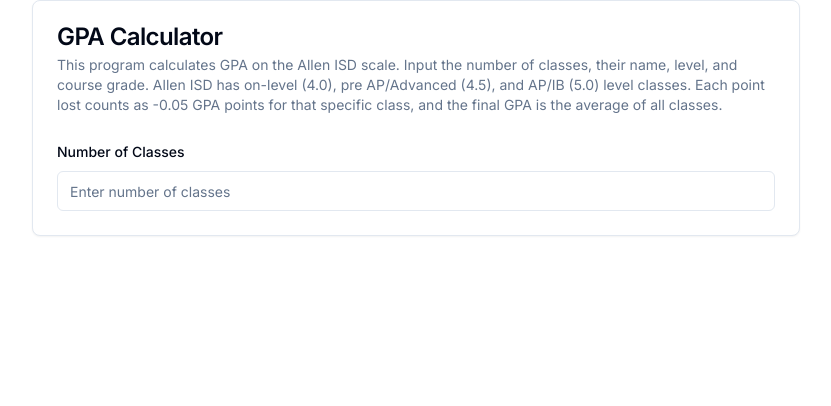
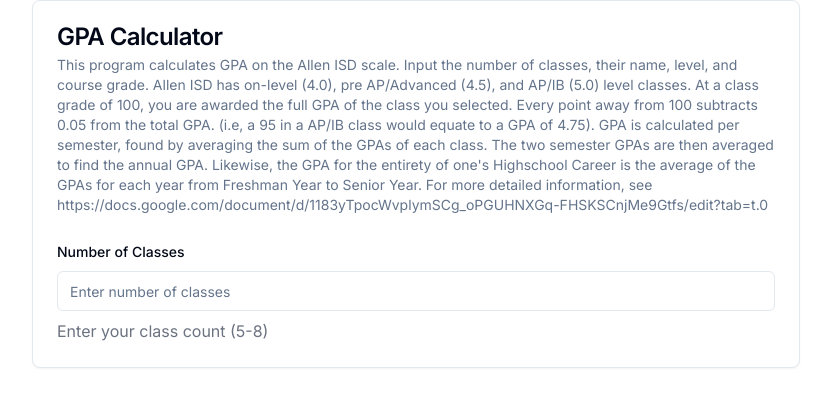
Before and after one commit to AndrxwWxng/gpa-calculator, a Next.js app: page / in a window 1280 px wide. Shown: the top 406 px of the page, without its empty margins (224-1055 px from the left). Built offline with nearby package versions, Linux system fonts and the light colour scheme.

Commit message:
Update GPACalculator.tsx

```diff
--- a/src/components/GPACalculator.tsx
+++ b/src/components/GPACalculator.tsx
@@ -1,4 +1,8 @@
+
+
 "use client";
+
+console.log("SOMETHING")
 import { useState, useEffect, ChangeEvent, FormEvent } from 'react';
 import { Input } from "@/components/ui/input";
 import { Button } from "@/components/ui/button";
@@ -22,6 +26,30 @@
     setIsClient(true);
   }, []);
 
+useEffect(() => {
+  const savedNum = localStorage.getItem('numClasses');
+  const savedClasses = localStorage.getItem('classes');
+
+  if (savedNum) {
+    setNumClasses(savedNum);
+
+    const numValue = parseInt(savedNum);
+    if (!isNaN(numValue) && numValue > 0) {
+      if (savedClasses) {
+        try {
+          setClasses(JSON.parse(savedClasses));
+        } catch (e) {
+          setClasses(Array(numValue).fill(null).map(() => ({ name: '', level: 4, grade: '' })));
+        }
+      } else {
+        setClasses(Array(numValue).fill(null).map(() => ({ name: '', level: 4, grade: '' })));
+      }
+    }
+  }
+}, []);
+
+
+
   const handleNumClassesChange = (e: ChangeEvent<HTMLInputElement>) => {
   const value = e.target.value;
   setNumClasses(value);
@@ -29,12 +57,19 @@
   const numValue = parseInt(value);
   if (isNaN(numValue) || numValue <= 0) {
     setClasses([]);
+    localStorage.removeItem('classes');
     return;
   }
 
-    const newClasses = Array(numValue).fill(null).map(() => ({ name: '', level: 4, grade: '' }));
+  const newClasses = Array(numValue)
+    .fill(null)
+    .map(() => ({ name: '', level: 4, grade: '' }));
+
   setClasses(newClasses);
+  localStorage.setItem('numClasses', value);
+  localStorage.setItem('classes', JSON.stringify(newClasses));
 };
+
 
   const handleClassChange = (index: number, field: keyof ClassInfo, value: string | number) => {
     const newClasses = [...classes];
@@ -44,6 +79,10 @@
       newClasses[index][field] = value as string;
     } else {
       newClasses[index][field] = value as string;
+    }
+
+    if(classes.length>0){
+    localStorage.setItem('classes', JSON.stringify(newClasses));
     }
     setClasses(newClasses);
   };
@@ -55,8 +94,12 @@
 
     classes.forEach((c) => {
       const grade = parseFloat(c.grade);
-      if (!isNaN(grade)) {
+      if (!isNaN(grade)&&(grade)>=70) {
         const cgpa = c.level - 0.05 * (100 - grade);
+        totalGPA += cgpa;
+        validClassesCount++;
+      }else if (!isNaN(grade)&&(grade)<70) {
+        const cgpa = 0
         totalGPA += cgpa;
         validClassesCount++;
       }
@@ -84,7 +127,14 @@
         <CardDescription>
           This program calculates GPA on the Allen ISD scale. Input the number of classes, their name, level, and course grade.
           Allen ISD has on-level (4.0), pre AP/Advanced (4.5), and AP/IB (5.0) level classes.
-          Each point lost counts as -0.05 GPA points for that specific class, and the final GPA is the average of all classes.
+          At a class grade of 100, you are awarded the full GPA of the class you selected. Every point away from 100 subtracts 0.05 from the total GPA.
+          (i.e, a 95 in a AP/IB class would equate to a GPA of 4.75).
+          GPA is calculated per semester, found by averaging the sum of the GPAs of each class.
+          The two semester GPAs are then averaged to find the annual GPA.
+          Likewise, the GPA for the entirety of one's Highschool Career is the average of the GPAs for each year from Freshman Year to Senior Year.
+
+          For more detailed information, see https://docs.google.com/document/d/1183yTpocWvplymSCg_oPGUHNXGq-FHSKSCnjMe9Gtfs/edit?tab=t.0
+
         </CardDescription>
       </CardHeader>
       <CardContent>
@@ -98,8 +148,13 @@
               onChange={handleNumClassesChange}
               placeholder="Enter number of classes"
             />
-          </div>
-          {parseInt(numClasses) > 0 && Array.from({ length: parseInt(numClasses) }, (_, i) => (
+            {
+              parseInt(numClasses) > 8 || parseInt(numClasses)< 5
+                ? <p className="text-red-500">Your class count must be an integer between 5 and 8.</p>
+                :<p className="text-gray-500">Enter your class count (5-8)</p>
+            }
+
+          {parseInt(numClasses) >= 5 && parseInt(numClasses) <=8 && Array.from({ length: parseInt(numClasses)}, (_, i) => (
             <div key={i} className="space-y-2">
               <Label htmlFor={`class_name_${i}`}>Class {i + 1}</Label>
               <div className="flex flex-col space-y-2 sm:flex-row sm:space-x-2 sm:space-y-0">
@@ -133,10 +188,18 @@
                   required
                   className="w-full sm:w-[100px]"
                 />
+                {parseInt(classes[i].grade ||'') < 0 || parseInt(classes[i].grade||'') > 100
+                  ?<div className="mt-4 p-4 bg-red-100 rounded-md">
+                    <p>Grades must be between 0 and 100.</p>
+                  </div>
+                  :<div></div>
+                }
               </div>
             </div>
           ))}
-          {parseInt(numClasses) > 0 && areAllFieldsFilled() && (
+          </div>
+
+          {parseInt(numClasses) > 4 && parseInt(numClasses) <= 8 && areAllFieldsFilled() && (
             <Button type="submit">Calculate GPA</Button>
           )}
         </form>
```
Lines whose indentation alone changed are shown as unchanged.
